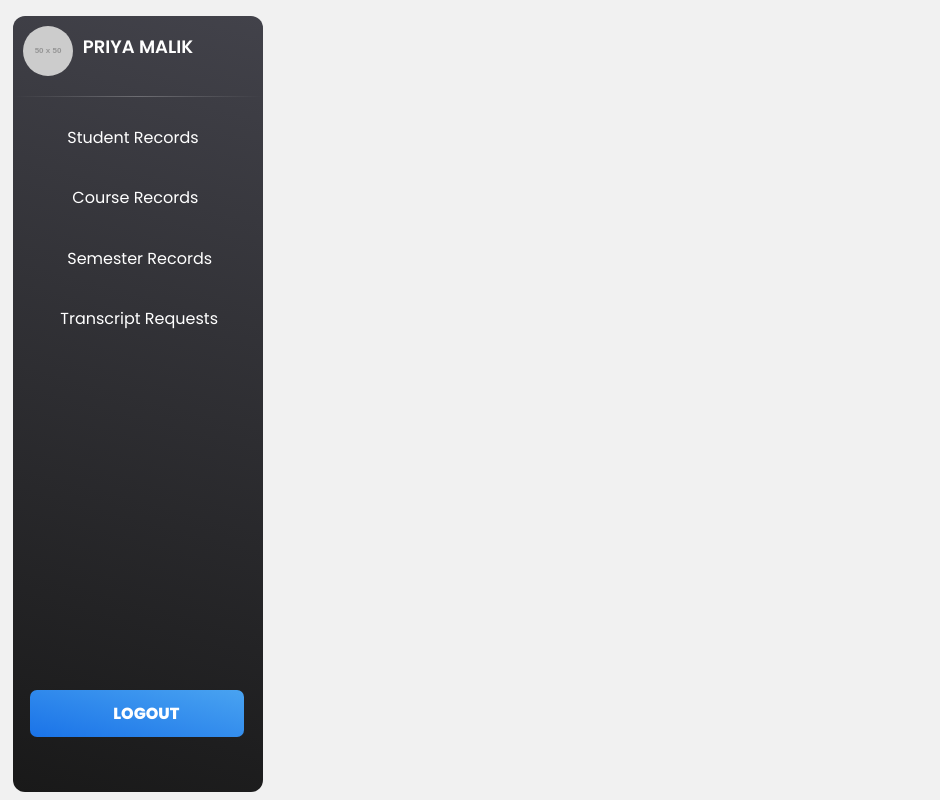
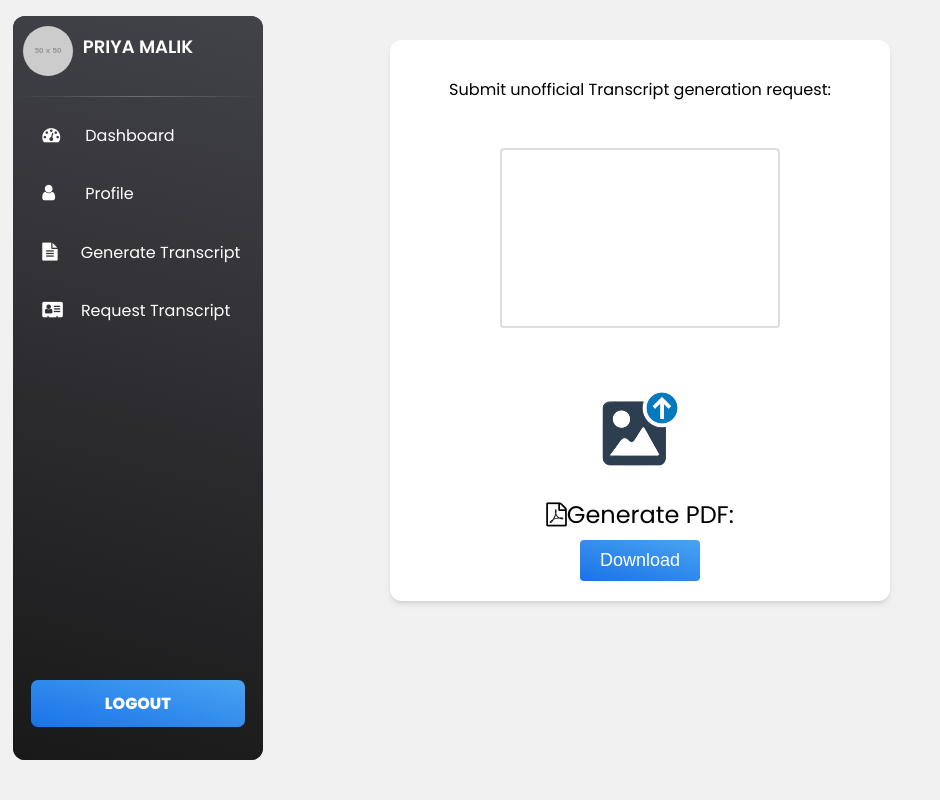
Before and after one commit to riyaa14/Equinox_RecordHive, a React (Create React App) app in the folder frontend/: page /request in a window 1280 px wide. Shown: the whole page, without its empty margins (0-940 px from the left). Built offline with nearby package versions, Linux system fonts and the light colour scheme.

Commit message:
student profile half done

```diff
--- a/frontend/public/index.html
+++ b/frontend/public/index.html
@@ -24,6 +24,7 @@
       work correctly both with client-side routing and a non-root public URL.
       Learn how to configure a non-root public URL by running `npm run build`.
     -->
+    <link rel="stylesheet" href="https://cdnjs.cloudflare.com/ajax/libs/font-awesome/4.7.0/css/font-awesome.min.css">
     <title>React App</title>
   </head>
   <body>
--- a/frontend/src/App.js
+++ b/frontend/src/App.js
@@ -5,6 +5,8 @@ import NavBar from "./Components/NavBar";
 // pages
 import StudentRecords from "./Pages/StudentRecords";
 import TranscriptRequestTracker from "./Pages/TranscriptRequestTracker";
+import StudentProfile from "./Pages/StudentProfile";
+import TranscriptRequestSubmit from "./Pages/TranscriptRequestSubmit";
 import LoginForm from "./Components/Loginform/Loginform";
 import Sidebar from "./Components/SideBarAdminSide";
 
@@ -17,6 +19,8 @@ function App() {
         <Route path="/login" element={<LoginForm />} />
         <Route path="/StudentRecords" element={<StudentRecords />} />
         <Route path="/Transcripts" element={<TranscriptRequestTracker />} />
+        <Route path="/request" element={<TranscriptRequestSubmit />} />
+        <Route path="/profile" element={<StudentProfile />} />
       </Routes>
     </>
   );
--- /dev/null
+++ b/frontend/src/Components/ProfileForm.js
@@ -0,0 +1,59 @@
+import React from 'react';
+
+function ProfileForm() {
+  return (
+    <div className="form-container">
+      <div className="left-column">
+        <div className="form-group">
+          <label htmlFor="enrollment-no">Enrollment No</label>
+          <input type="text" id="enrollment-no" name="enrollment-no" />
+        </div>
+        <div className="form-group">
+          <label htmlFor="name">Name</label>
+          <input type="text" id="name" name="name" />
+        </div>
+        <div className="form-group">
+          <label htmlFor="gender">Gender</label>
+          <select id="gender" name="gender">
+            <option value="male">Male</option>
+            <option value="female">Female</option>
+            <option value="other">Other</option>
+          </select>
+        </div>
+        <div className="form-group">
+          <label htmlFor="category">Category</label>
+          <select id="category" name="category">
+            <option value="general">General</option>
+            <option value="obc">OBC</option>
+            <option value="sc">SC</option>
+            <option value="st">ST</option>
+          </select>
+        </div>
+        <div className="form-group">
+          <label htmlFor="region">Region</label>
+          <input type="text" id="region" name="region" />
+        </div>
+      </div>
+      <div className="right-column">
+        <div className="form-group">
+          <label htmlFor="profile-icon">Profile Icon</label>
+          <input type="file" id="profile-icon" name="profile-icon" accept="image/*" />
+        </div>
+        <div className="form-group">
+          <label htmlFor="dob">DOB</label>
+          <input type="date" id="dob" name="dob" />
+        </div>
+        <div className="form-group">
+          <label htmlFor="sub-category">Sub Category</label>
+          <input type="text" id="sub-category" name="sub-category" />
+        </div>
+        <div className="form-group">
+          <label htmlFor="student-status">Student Status</label>
+          <input type="text" id="student-status" name="student-status" />
+        </div>
+      </div>
+    </div>
+  );
+}
+
+export default ProfileForm;
--- a/frontend/src/Components/SideBarStudent.js
+++ b/frontend/src/Components/SideBarStudent.js
@@ -53,7 +53,7 @@ function Sidebar() {
         <span className="button-icon">
           <i className="fa fa-file-text" style={{ fontSize: '18px' }}></i>
         </span>
-        <span style={{ marginLeft: '25px' }}>
+        <span style={{ marginLeft: '23px' }}>
           <Link to="/generate" className="atag">
             Generate Transcript
           </Link>
--- /dev/null
+++ b/frontend/src/Pages/Profile.css
@@ -0,0 +1,206 @@
+.profile-heading{
+    color: #ffffff;
+    text-align: right;
+    top:10%;
+  }
+  .sidebar {
+    background: linear-gradient(195deg, rgb(66, 66, 74), rgb(25, 25, 25)); /* black background color */
+    width: 15.625rem; /* width of the sidebar */
+    height: 93%; /* height of the sidebar */
+    position: fixed; /* make the sidebar fixed */
+    top: 2%; /* align the top of the sidebar to the top of the page */
+    left: 1%; /* align the left of the sidebar to the left of the page */
+    bottom:1%;
+    border-radius: 0.75rem; /* rounded radius for the bottom right corner */
+    background: linear-gradient(195deg, rgb(66, 66, 74), rgb(25, 25, 25));
+    transition: left 0.5s ease;
+  }
+  @media (max-width: 768px) {
+    .sidebar {
+      left: -200px; /* move the sidebar to the left by the width of the sidebar */
+    }
+  }
+
+  .profile-option,
+  .generate-option,
+  .request-option {
+    position: relative;
+    color: #ffffff; /* white text color */
+    padding: 24px 32px 8px;
+    text-align: left;
+    font-size: 16px; /* set the font size of the options */
+    cursor: pointer; /* add a pointer cursor to the options */
+    transition: background-color 0.3s ease; /* add transition property */
+    border-radius: 7px; /* add rounded corners */
+    padding: 8px 12px; /* reduce padding to make the box smaller */
+    width:200px;
+
+    margin: 1.09375rem ;
+  }
+
+
+  .profile-option:hover,
+  .generate-option:hover,
+  .request-option:hover {
+    background-color: rgba(128, 128, 128, 0.5);; /* change the background color of the option on hover */
+    color: #ffffff; /* change the text color of the option on hover */
+    transition: color 0.3s ease;
+    border-radius: 7px; /* add rounded corners */
+    padding: 8px 12px; /* reduce padding to make the box smaller */
+    width:200px;
+  }
+
+  .profile-option:hover,
+  .generate-option:hover,
+  .request-option:hover,
+  .profile-option:hover *:not(.sidebar-icon),
+  .generate-option:hover *:not(.sidebar-icon),
+  .request-option:hover *:not(.sidebar-icon) {
+    color: #ffffff;
+    transition: color 0.3s ease;
+  }
+  .profile {
+    display: flex;
+    align-items: center;
+    margin-bottom: 20px;
+  }
+
+  .profile img {
+    width: 50px;
+    height: 50px;
+    border-radius: 50%;
+    margin-right: 10px;
+    margin-left: 10px;
+    margin-top: 10px;
+  }
+
+  .profile h4 {
+    margin: 0;
+    font-size: 18px;
+    font-weight: 600;
+    color: #ffffff;
+  }
+
+
+
+  .button-icon i {
+    font-size: 24px;
+  }
+  .option-left{
+    margin-left: 50px;
+  }
+  .atag{
+    text-decoration: none;
+    color:#ffffff;
+  }
+  .selected{
+    background: linear-gradient(195deg, rgb(73, 163, 241), rgb(26, 115, 232)); /* change the background color of the option on hover */
+    color: #ffffff; /* change the text color of the option on hover */
+    transition: color 0.3s ease;
+    border-radius: 7px; /* add rounded corners */
+    padding: 8px 12px; /* reduce padding to make the box smaller */
+    width:200px;
+
+  }
+  #logoutbutton{
+    background: linear-gradient(195deg, rgb(73, 163, 241), rgb(26, 115, 232)); /* change the background color of the option on hover */
+    color: #ffffff; /* change the text color of the option on hover */
+    transition: color 0.3s ease;
+    border-radius: 7px; /* add rounded corners */
+    padding: 11px 7px; /* reduce padding to make the box smaller */
+    width:200px;
+    top:85%;
+    text-align: center;
+    font-weight: bold;
+    position: fixed;
+    justify-content: center;
+  }
+  .divider {
+
+      border-top: 0px solid rgba(0, 0, 0, 0.08);
+      border-right: 0px solid rgba(0, 0, 0, 0.08);
+      border-left: 0px solid rgba(0, 0, 0, 0.08);
+      height: 0.0625rem;
+      margin: 1rem 0px;
+      border-bottom: none;
+      opacity: 0.25;
+      background-color: transparent;
+      background-image: linear-gradient(to right, rgba(255, 255, 255, 0), rgb(255, 255, 255), rgba(255, 255, 255, 0)) !important;
+      z-index: 12;
+    }
+    .form-container {
+        display: flex;
+        justify-content: space-between;
+        align-items: center;
+        flex-wrap: wrap;
+        max-width: 800px;
+        margin: 0 auto;
+        padding: 20px; /* added padding */
+      }
+
+      .form-column {
+        display: flex;
+        flex-direction: column;
+        justify-content: space-between;
+        align-items: flex-start; /* changed alignment */
+        margin: 10px;
+        flex: 1;
+        padding: 10px; /* added padding */
+        border: 1px solid #ccc; /* added border */
+        border-radius: 5px; /* added border radius */
+      }
+
+      .form-row {
+        display: flex;
+        flex-direction: row;
+        margin-bottom: 10px;
+        align-items: center;
+      }
+
+      .form-column label {
+        margin-bottom: 10px;
+        margin-right: 10px; /* added margin right */
+        width: 200px;
+        text-align: right; /* added text alignment */
+        font-weight: bold;
+      }
+
+      .form-column input,
+      .form-column select {
+        padding: 10px;
+        border-radius: 5px;
+        border: 1px solid #ccc;
+        width: 100%;
+        box-sizing: border-box;
+      }
+
+      .form-row select,
+      .form-row input {
+        width: 250px;
+        padding: 5px;
+        border: 1px solid #ccc;
+        border-radius: 4px;
+        font-size: 14px;
+      }
+
+      .form-row .profile-icon {
+        width: 50px;
+        height: 50px;
+        border-radius: 50%;
+        background-color: #ccc;
+        margin-right: 10px;
+      }
+
+      input {
+        height: 30px;
+        border: none;
+        border-bottom: 2px solid #ccc;
+        font-size: 18px;
+        margin-left: 10px;
+        padding: 5px;
+      }
+
+      input:focus {
+        outline: none;
+        border-bottom: 2px solid #008080;
+      }
--- a/frontend/src/Pages/Request.css
+++ b/frontend/src/Pages/Request.css
@@ -3,6 +3,7 @@
     flex-direction: column;
     align-items: center;
     justify-content: center;
+
 }
 .file-upload {
     background-color: rgb(255, 255, 255);
@@ -13,6 +14,8 @@
     box-shadow: rgba(0, 0, 0, 0.1) 0px 4px 6px -1px, rgba(0, 0, 0, 0.06) 0px 2px 4px -1px;
     border-radius: 12px;
     width: 500px;
+    position: absolute;
+    top:5%;
   }
 
   .imge-container {
@@ -45,7 +48,8 @@
   .file-upload label {
     display: block;
     font-size: 24px;
-    margin-bottom: 20px;
+    margin-bottom: -17px;
+    margin-bottom: -12px;
   }
 
   .file-upload img {
--- /dev/null
+++ b/frontend/src/Pages/StudentProfile.js
@@ -0,0 +1,14 @@
+import React from 'react'
+import './Profile.css';
+import SideBar from "../Components/SideBar";
+import ProfileForm from "../Components/ProfileForm";
+function StudentProfile() {
+  return (
+    <div>
+     <SideBar></SideBar>
+     <ProfileForm></ProfileForm>
+    </div>
+  )
+}
+
+export default StudentProfile
--- a/frontend/src/index.css
+++ b/frontend/src/index.css
@@ -31,7 +31,9 @@ header a {
   padding: 20px;
   margin: 0 auto;
 }
-
+h6{
+  font-weight: normal;
+}
 /* SIDE BAR */
 .profile-heading{
   color: #ffffff;
@@ -40,7 +42,7 @@ header a {
 }
 .sidebar {
   background: linear-gradient(195deg, rgb(66, 66, 74), rgb(25, 25, 25)); /* black background color */
-  width: 15.625rem; /* width of the sidebar */
+  width: 15.726rem; /* width of the sidebar */
   height: 97%; /* height of the sidebar */
   position: fixed; /* make the sidebar fixed */
   top: 2%; /* align the top of the sidebar to the top of the page */
```
Also changed, not shown: frontend/src/assets/upload.png (added), 1 other file (tests, documents, lock files or other folders).
